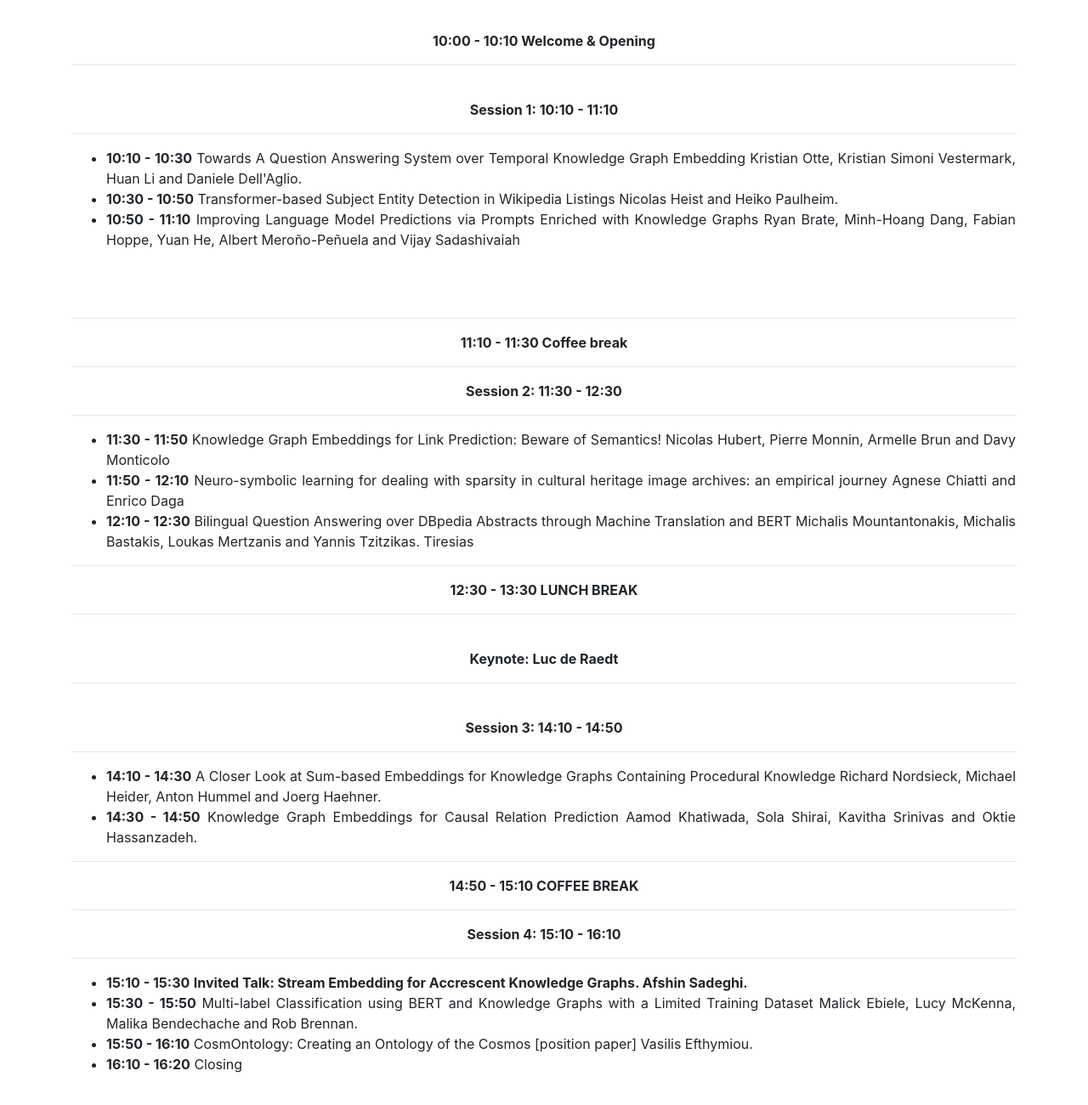
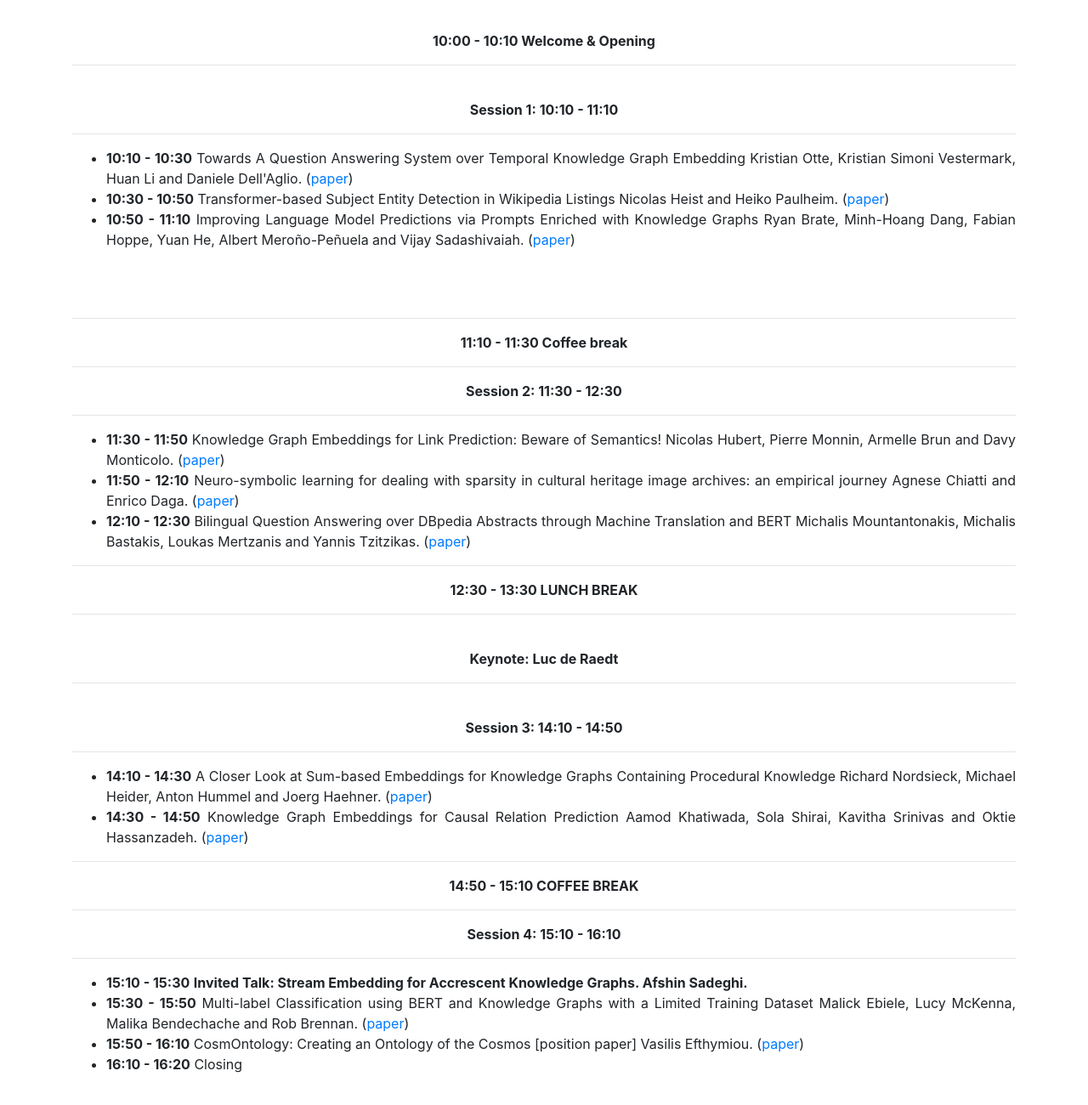
Before and after one commit to alammehwish/dl4kg2022, a website with bundled scripts: page index.html in a window 1280 px wide. Shown: the part 3434-4734 px from the top of the page at 85% size. Built offline with nearby package versions, Linux system fonts and the light colour scheme; files whose address does not match are found by name; a web font is replaced by a local one.

Commit message:
Update index.html

```diff
--- a/index.html
+++ b/index.html
@@ -228,9 +228,9 @@
      <b>Session 1: 10:10 - 11:10 </b><br />
       <hr>
     <ul style="text-align:justify">
-            <li><b>10:10 - 10:30</b>   Towards A Question Answering System over Temporal Knowledge Graph Embedding Kristian Otte, Kristian Simoni Vestermark, Huan Li and Daniele Dell'Aglio.</li>
-            <li><b>10:30 - 10:50</b>   Transformer-based Subject Entity Detection in Wikipedia Listings  Nicolas Heist and Heiko Paulheim.</li>
-            <li><b>10:50 - 11:10</b>   Improving Language Model Predictions via Prompts Enriched with Knowledge Graphs Ryan Brate, Minh-Hoang Dang, Fabian Hoppe, Yuan He, Albert Meroño-Peñuela and Vijay Sadashivaiah</li>
+            <li><b>10:10 - 10:30</b>   Towards A Question Answering System over Temporal Knowledge Graph Embedding Kristian Otte, Kristian Simoni Vestermark, Huan Li and Daniele Dell'Aglio. (<a href="papers/paper-1.pdf">paper</a>)</li>
+            <li><b>10:30 - 10:50</b>   Transformer-based Subject Entity Detection in Wikipedia Listings  Nicolas Heist and Heiko Paulheim. (<a href="papers/paper-2.pdf">paper</a>)</li>
+            <li><b>10:50 - 11:10</b>   Improving Language Model Predictions via Prompts Enriched with Knowledge Graphs Ryan Brate, Minh-Hoang Dang, Fabian Hoppe, Yuan He, Albert Meroño-Peñuela and Vijay Sadashivaiah. (<a href="papers/paper-3.pdf">paper</a>)</li>
 
           </ul>
 
@@ -242,9 +242,9 @@
           <b>Session 2: 11:30 - 12:30 </b><br />
 		  <hr>
           <ul style="text-align:justify">
-          	<li><b>11:30 - 11:50</b>    Knowledge Graph Embeddings for Link Prediction: Beware of Semantics!  Nicolas Hubert, Pierre Monnin, Armelle Brun and Davy Monticolo</li>
-            <li><b>11:50 - 12:10</b>   Neuro-symbolic learning for dealing with sparsity in cultural heritage image archives: an empirical journey Agnese Chiatti and Enrico Daga</li>
-           <li><b>12:10 - 12:30</b>   Bilingual Question Answering over DBpedia Abstracts through Machine Translation and BERT  Michalis Mountantonakis, Michalis Bastakis, Loukas Mertzanis and Yannis Tzitzikas. Tiresias</li>
+          	<li><b>11:30 - 11:50</b>    Knowledge Graph Embeddings for Link Prediction: Beware of Semantics!  Nicolas Hubert, Pierre Monnin, Armelle Brun and Davy Monticolo. (<a href="papers/paper-4.pdf">paper</a>)</li>
+            <li><b>11:50 - 12:10</b>   Neuro-symbolic learning for dealing with sparsity in cultural heritage image archives: an empirical journey Agnese Chiatti and Enrico Daga. (<a href="papers/paper-5.pdf">paper</a>)</li>
+           <li><b>12:10 - 12:30</b>   Bilingual Question Answering over DBpedia Abstracts through Machine Translation and BERT  Michalis Mountantonakis, Michalis Bastakis, Loukas Mertzanis and Yannis Tzitzikas. (<a href="papers/paper-6.pdf">paper</a>)</li>
 
           </ul>
           <hr>
@@ -255,8 +255,8 @@
           <b>Session 3: 14:10 - 14:50 </b> <br />
 		  <hr>
           <ul style="text-align:justify">
-        <li><b>14:10 - 14:30</b>   A Closer Look at Sum-based Embeddings for Knowledge Graphs Containing Procedural Knowledge  Richard Nordsieck, Michael Heider, Anton Hummel and Joerg Haehner. </li>
-        <li><b>14:30 - 14:50</b>   Knowledge Graph Embeddings for Causal Relation Prediction Aamod Khatiwada, Sola Shirai, Kavitha Srinivas and Oktie Hassanzadeh. </li>
+        <li><b>14:10 - 14:30</b>   A Closer Look at Sum-based Embeddings for Knowledge Graphs Containing Procedural Knowledge  Richard Nordsieck, Michael Heider, Anton Hummel and Joerg Haehner. (<a href="papers/paper-7.pdf">paper</a>)</li>
+        <li><b>14:30 - 14:50</b>   Knowledge Graph Embeddings for Causal Relation Prediction Aamod Khatiwada, Sola Shirai, Kavitha Srinivas and Oktie Hassanzadeh. (<a href="papers/paper-8.pdf">paper</a>)</li>
           </ul>
           <hr>
           <b>14:50 - 15:10 COFFEE BREAK</b> <br />
@@ -265,8 +265,8 @@
 		  <hr>
           <ul style="text-align:justify">
           <li><b>15:10 - 15:30</b>   <b>Invited Talk: Stream Embedding for Accrescent Knowledge Graphs. Afshin Sadeghi.</b> </li>
-          <li><b>15:30 - 15:50</b>   Multi-label Classification using BERT and Knowledge Graphs with a Limited Training Dataset  Malick Ebiele, Lucy McKenna, Malika Bendechache and Rob Brennan.</li>
-          <li><b>15:50 - 16:10</b>   CosmOntology: Creating an Ontology of the Cosmos [position paper] Vasilis Efthymiou.</li>
+          <li><b>15:30 - 15:50</b>   Multi-label Classification using BERT and Knowledge Graphs with a Limited Training Dataset  Malick Ebiele, Lucy McKenna, Malika Bendechache and Rob Brennan. (<a href="papers/paper-9.pdf">paper</a>)</li>
+          <li><b>15:50 - 16:10</b>   CosmOntology: Creating an Ontology of the Cosmos [position paper] Vasilis Efthymiou. (<a href="papers/paper-10.pdf">paper</a>)</li>
 
     <li><b>16:10 - 16:20</b>	Closing	</li>
   </ul>
```
